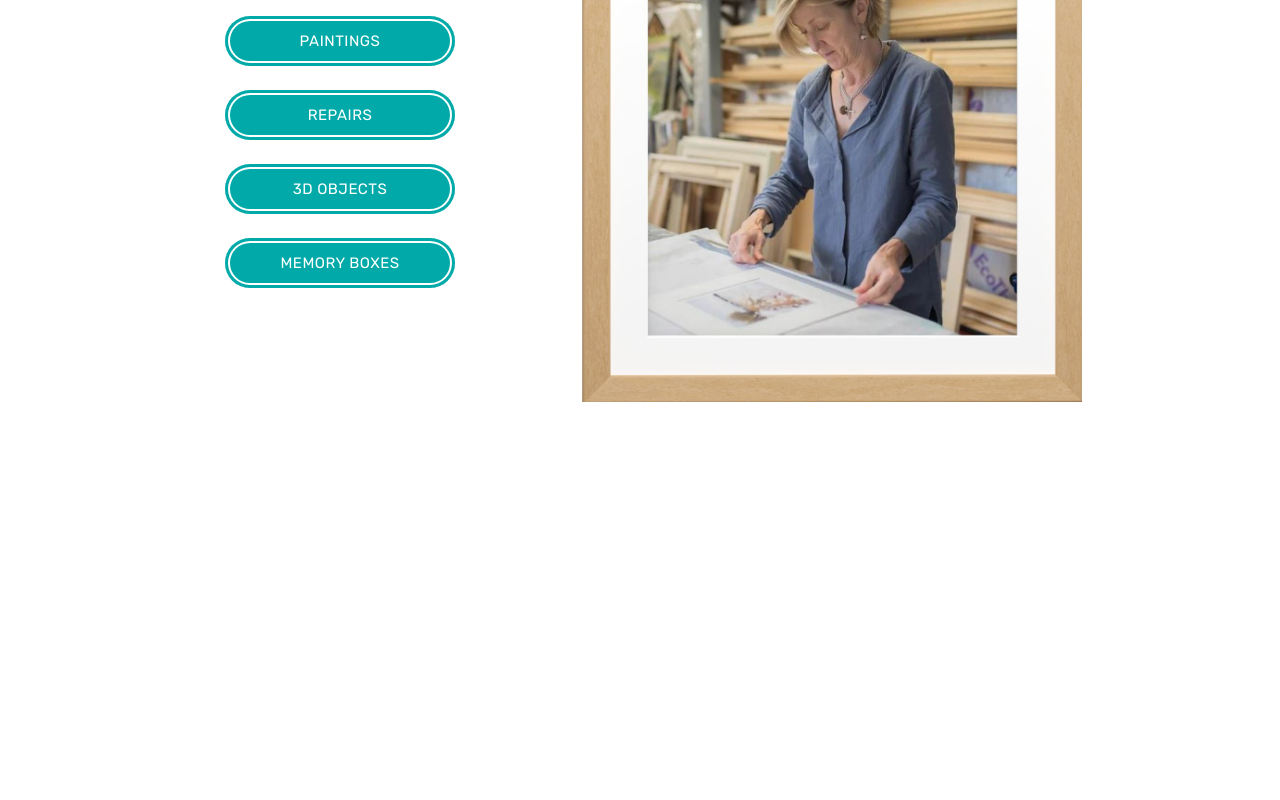
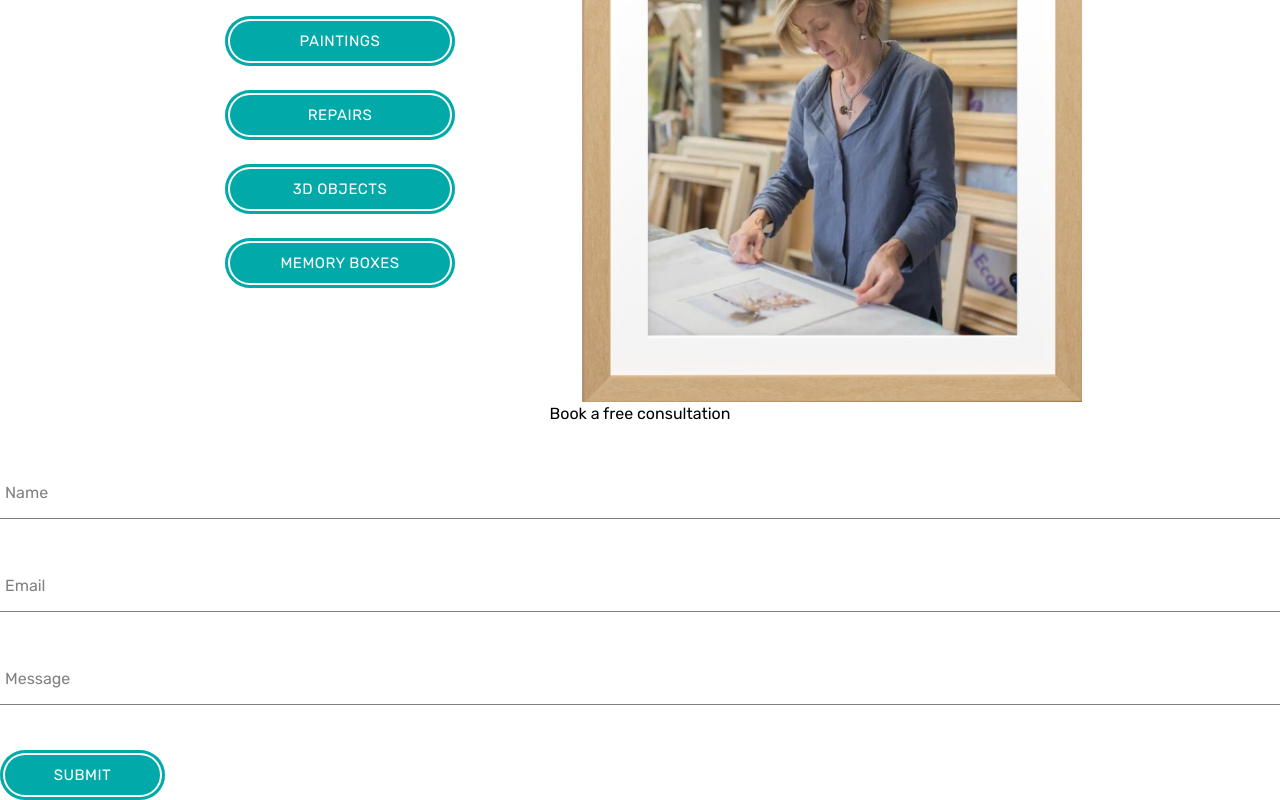
Before and after one commit to DanMorriss/overton-framing, a React (Create React App) app: page / in a window 1280 px wide. Shown: the part 3236-4036 px from the top of the page. Before the commit the page ends 3638 px from the top, so only its background shows below. Built offline with nearby package versions, Linux system fonts and the light colour scheme.

Commit message:
Add form section and start form

```diff
--- a/src/App.js
+++ b/src/App.js
@@ -4,6 +4,7 @@ import MeetAmanda from "./components/about-amanda/meet-amanda";
 import FramingProcess from "./components/framing-process/framing-process.component";
 import Testimonials from "./components/testimonials/testimonials.component";
 import Examples from "./components/examples/examples.component";
+import Contact from "./components/contact/contact.component";
 
 function App() {
   return (
@@ -13,6 +14,7 @@ function App() {
       <FramingProcess />
       <Testimonials />
       <Examples />
+      <Contact />
     </div>
   );
 }
--- /dev/null
+++ b/src/components/contact/contact.component.jsx
@@ -0,0 +1,58 @@
+import FormInput from "../form-input/form-input.component";
+import Button from "../button/button.component";
+import { useState } from "react";
+
+const defaultFormFields = {
+  name: "",
+  email: "",
+  message: "",
+};
+const Contact = () => {
+  const [formFields, setFormFields] = useState(defaultFormFields);
+
+  const handleSubmit = () => {};
+
+  const handleChange = (event) => {
+    const { name, value } = event.target;
+    setFormFields({ ...formFields, [name]: value });
+  };
+
+  return (
+    <div>
+      <h2>Book a free consultation</h2>
+      <div className="contact-form">
+        <form>
+          <FormInput
+            label="Name"
+            type="text"
+            required
+            onChange={handleChange}
+            name="name"
+            //   value={name}
+          />
+          <FormInput
+            label="Email"
+            type="email"
+            required
+            onChange={handleChange}
+            name="email"
+            // value={email}
+          />
+          <FormInput
+            label="Message"
+            type="text"
+            required
+            onChange={handleChange}
+            name="message"
+            // value={message}
+          />
+          <Button type="submit" onClick={handleSubmit}>
+            Submit
+          </Button>
+        </form>
+      </div>
+    </div>
+  );
+};
+
+export default Contact;
--- /dev/null
+++ b/src/components/form-input/form-input.component.jsx
@@ -0,0 +1,14 @@
+import { FormInputLabel, Input, Group } from "./form-input.styles";
+
+const FormInput = ({ label, ...otherProps }) => {
+  return (
+    <Group>
+      <Input {...otherProps} />
+      {label && (
+        <FormInputLabel shrink={otherProps.value}>{label}</FormInputLabel>
+      )}
+    </Group>
+  );
+};
+
+export default FormInput;
--- /dev/null
+++ b/src/components/form-input/form-input.styles.jsx
@@ -0,0 +1,53 @@
+import styled, { css } from "styled-components";
+
+const subColor = "grey";
+const mainColor = "black";
+
+const shrinkLabelStyles = css`
+  top: -14px;
+  font-size: 12px;
+  color: ${mainColor};
+`;
+
+export const FormInputLabel = styled.label`
+  color: ${subColor};
+  font-size: 16px;
+  font-weight: normal;
+  position: absolute;
+  pointer-events: none;
+  left: 5px;
+  top: 10px;
+  transition: 300ms ease all;
+  ${({ shrink }) => shrink && shrinkLabelStyles};
+`;
+
+export const Input = styled.input`
+  background: none;
+  background-color: white;
+  color: ${subColor};
+  font-size: 18px;
+  padding: 10px 10px 10px 5px;
+  display: block;
+  width: 100%;
+  border: none;
+  border-radius: 0;
+  border-bottom: 1px solid ${subColor};
+  margin: 25px 0;
+
+  &:focus {
+    outline: none;
+  }
+
+  &:focus ~ ${FormInputLabel} {
+    ${shrinkLabelStyles};
+  }
+`;
+
+export const Group = styled.div`
+  position: relative;
+  margin: 45px 0;
+
+  input[type="password"] {
+    letter-spacing: 0.3em;
+  }
+`;
```
Also changed, not shown: src/components/contact/contact.styles.css (added).
